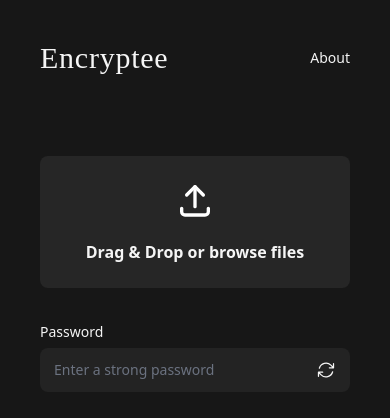
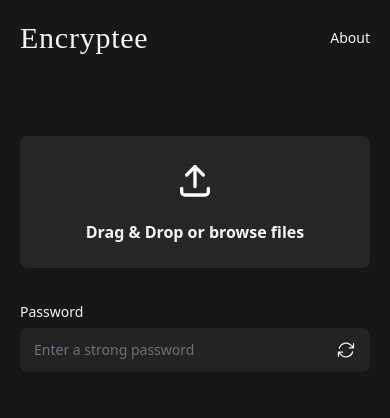
Before and after one commit to marcelgundermann/encryptee, a SvelteKit app: page / in a window 390 px wide. Shown: the top 418 px of the page. Built offline with nearby package versions, Linux system fonts and the light colour scheme.

Commit message:
style: reduced padding for mobile devices

```diff
--- a/src/routes/+layout.svelte
+++ b/src/routes/+layout.svelte
@@ -36,7 +36,7 @@
 	};
 </script>
 
-<main class="max-w-screen-lg mx-auto p-10 h-screen">
+<main class="max-w-screen-lg mx-auto p-5 sm:p-10 h-screen">
 	<Header />
 	<slot />
 </main>
```
